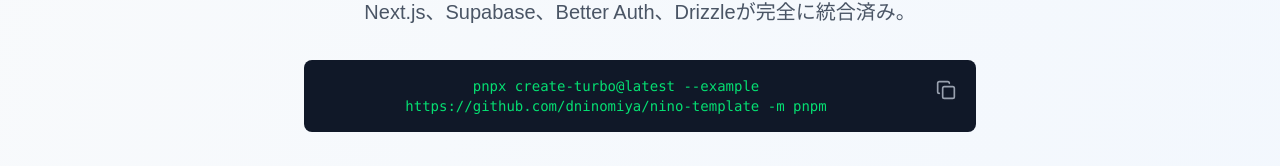
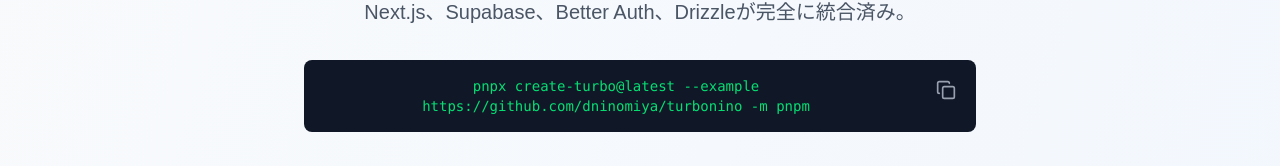
Before and after one commit to dninomiya/turbo-nino, a Next.js app: page / in a window 1280 px wide. Shown: the part 274-440 px from the top of the page. Built offline with nearby package versions, Linux system fonts and the light colour scheme.

Commit message:
ホームページのインストールコマンドと関連リンクを「nino-template」から「turbonino」に更新。

```diff
--- a/app/page.tsx
+++ b/app/page.tsx
@@ -25,7 +25,7 @@
   }>({});
 
   const installCommand =
-    "pnpx create-turbo@latest --example https://github.com/dninomiya/nino-template -m pnpm";
+    "pnpx create-turbo@latest --example https://github.com/dninomiya/turbonino -m pnpm";
 
   const copyToClipboard = async () => {
     try {
@@ -85,7 +85,7 @@
                 開発
               </a>
               <a
-                href="https://github.com/dninomiya/nino-template"
+                href="https://github.com/dninomiya/turbonino"
                 target="_blank"
                 rel="noopener noreferrer"
                 className="bg-gray-900 text-white px-4 py-2 rounded-lg hover:bg-gray-800 transition-colors"
@@ -556,7 +556,7 @@
             </p>
             <div className="flex flex-col sm:flex-row gap-4 justify-center">
               <a
-                href="https://github.com/dninomiya/nino-template"
+                href="https://github.com/dninomiya/turbonino"
                 target="_blank"
                 rel="noopener noreferrer"
                 className="bg-white text-gray-900 px-8 py-4 rounded-lg hover:bg-gray-100 transition-colors font-semibold text-center"
@@ -564,7 +564,7 @@
                 GitHubで詳細を見る
               </a>
               <a
-                href="https://github.com/dninomiya/nino-template#readme"
+                href="https://github.com/dninomiya/turbonino#readme"
                 target="_blank"
                 rel="noopener noreferrer"
                 className="border border-gray-600 text-white px-8 py-4 rounded-lg hover:bg-gray-800 transition-colors text-center"
```
